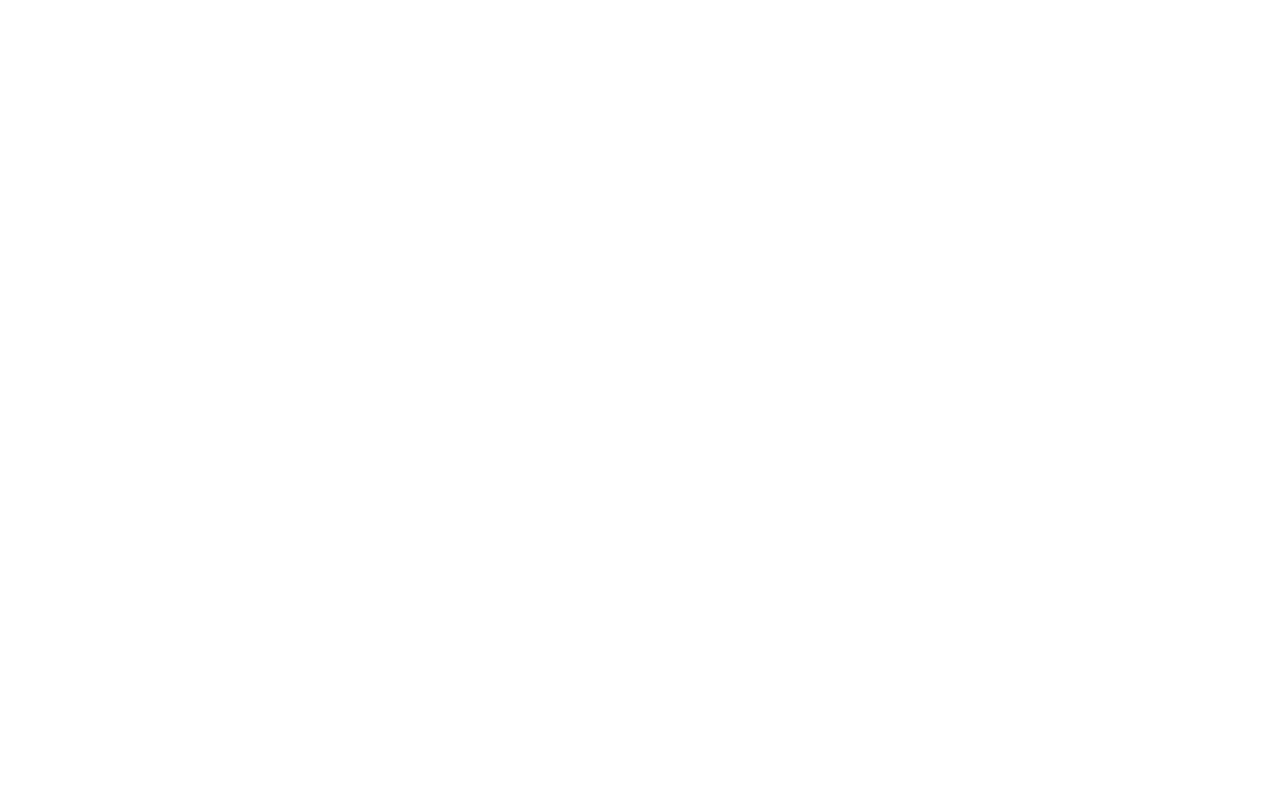
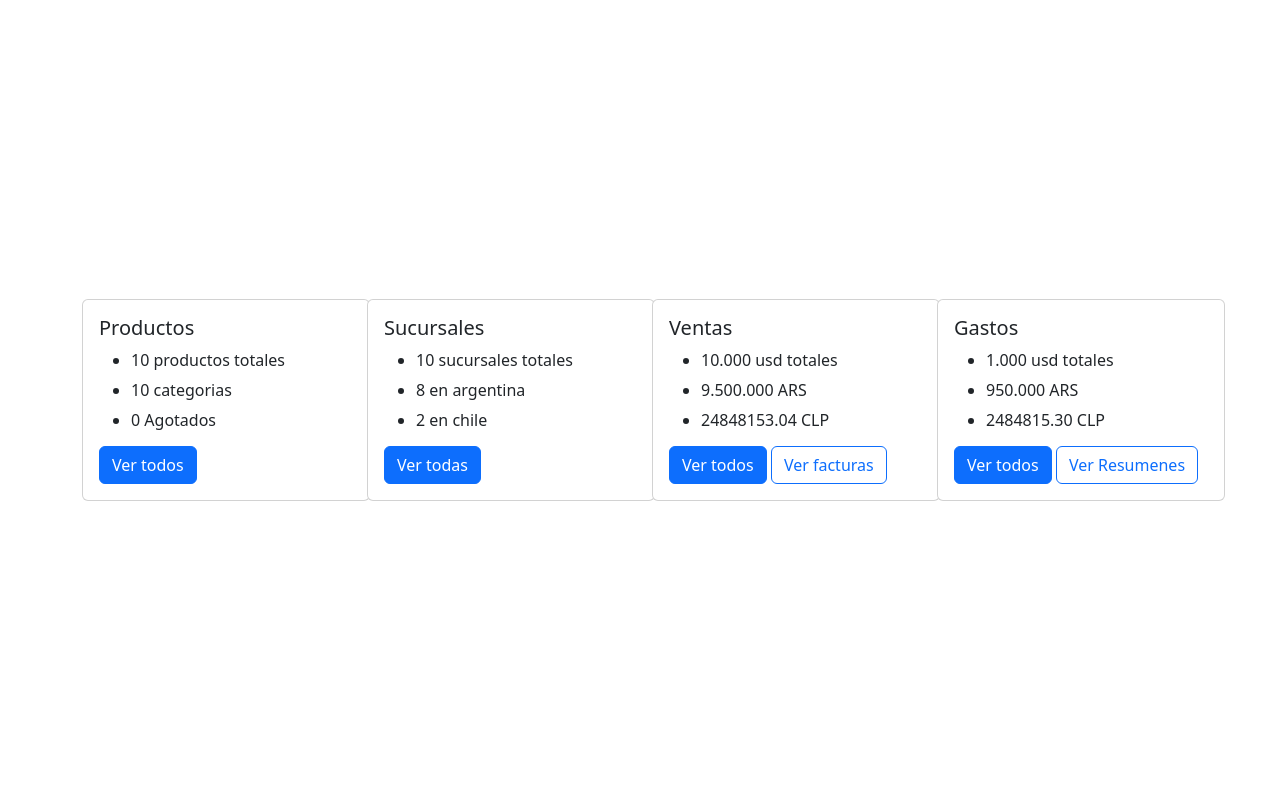
Before and after one commit to Emanuel250YT/ProyectoUCA1, a Flask app: page / in a window 1280 px wide. Before the commit the page is empty. Run offline with Flask 3, Linux system fonts and the light colour scheme; some libraries are stand-ins or nearby versions.

Commit message:
Añadido panel inicial de productos

```diff
--- a/frontend/templates/index.html
+++ b/frontend/templates/index.html
@@ -4,10 +4,115 @@
 <head>
     <meta charset="UTF-8">
     <meta name="viewport" content="width=device-width, initial-scale=1.0">
-    <title>Document</title>
+    <title>Gestor de Stock</title>
+    <link rel="stylesheet" href="https://cdn.jsdelivr.net/npm/bootstrap@5.2.3/dist/css/bootstrap.min.css"
+        integrity="sha384-rbsA2VBKQhggwzxH7pPCaAqO46MgnOM80zW1RWuH61DGLwZJEdK2Kadq2F9CUG65" crossorigin="anonymous">
+    <script src="https://cdn.jsdelivr.net/npm/bootstrap@5.2.3/dist/js/bootstrap.bundle.min.js"
+        integrity="sha384-kenU1KFdBIe4zVF0s0G1M5b4hcpxyD9F7jL+jjXkk+Q2h455rYXK/7HAuoJl+0I4"
+        crossorigin="anonymous"></script>
+    <script src="https://code.jquery.com/jquery-3.2.1.slim.min.js"></script>
+    <script src="https://cdnjs.cloudflare.com/ajax/libs/popper.js/1.12.9/umd/popper.min.js"></script>
+    <link rel="shortcut icon" href="{{ url_for('static', filename='images/logo.png') }}" type="image/x-icon">
+    <style>
+        .container {
+            display: flex;
+            justify-content: center;
+            align-items: center;
+            min-height: 100vh;
+        }
+    </style>
 </head>
 
 <body>
+    <div class="container">
+        <div class="row">
+            <div class="col-3">
+                <div class="card" style="width: 18rem;">
+                    <div class="card-body">
+                        <h5 class="card-title">Productos</h5>
+                        <ul class="content">
+                            <li>
+                                <h6>10 productos totales</h6>
+                            </li>
+                            <li>
+                                <h6>10 categorias</h6>
+                            </li>
+                            <li>
+                                <h6>0 Agotados</h6>
+                            </li>
+
+                        </ul>
+                        <a href="#" class="btn btn-primary">Ver todos</a>
+                    </div>
+                </div>
+            </div>
+            <div class="col-3">
+                <div class="card" style="width: 18rem;">
+                    <div class="card-body">
+                        <h5 class="card-title">Sucursales</h5>
+                        <ul class="content">
+                            <li>
+                                <h6>10 sucursales totales</h6>
+                            </li>
+                            <li>
+                                <h6>8 en argentina</h6>
+                            </li>
+                            <li>
+                                <h6>2 en chile</h6>
+                            </li>
+
+                        </ul>
+                        <a href="#" class="btn btn-primary">Ver todas</a>
+
+                    </div>
+                </div>
+            </div>
+            <div class="col-3">
+                <div class="card" style="width: 18rem;">
+                    <div class="card-body">
+                        <h5 class="card-title">Ventas</h5>
+                        <ul class="content">
+                            <li>
+                                <h6>10.000 usd totales</h6>
+                            </li>
+                            <li>
+                                <h6>9.500.000 ARS</h6>
+                            </li>
+                            <li>
+                                <h6>24848153.04 CLP</h6>
+                            </li>
+
+                        </ul>
+                        <a href="#" class="btn btn-primary">Ver todos</a>
+                        <a href="#" class="btn btn-outline-primary">Ver facturas</a>
+
+                    </div>
+                </div>
+            </div>
+            <div class="col-3">
+                <div class="card" style="width: 18rem;">
+                    <div class="card-body">
+                        <h5 class="card-title">Gastos</h5>
+                        <ul class="content">
+                            <li>
+                                <h6>1.000 usd totales</h6>
+                            </li>
+                            <li>
+                                <h6>950.000 ARS</h6>
+                            </li>
+                            <li>
+                                <h6>2484815.30 CLP</h6>
+                            </li>
+
+                        </ul>
+                        <a href="#" class="btn btn-primary">Ver todos</a>
+                        <a href="#" class="btn btn-outline-primary">Ver Resumenes</a>
+
+                    </div>
+                </div>
+            </div>
+        </div>
+    </div>
 
 </body>
 
```
Also changed, not shown: frontend/static/images/logo.png (added).
